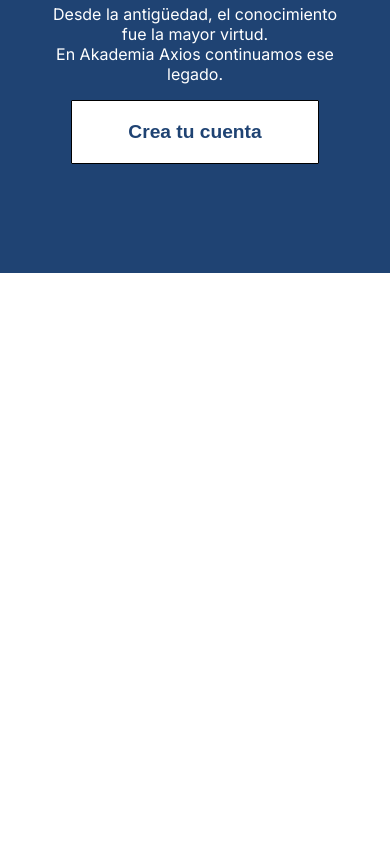
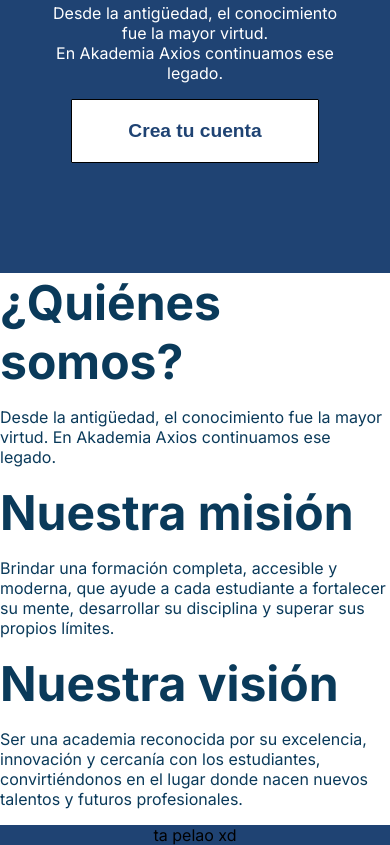
Before and after one commit to ImZeusNC/akademia, a plain HTML site: page index.html in a window 390 px wide. Shown: the part 571-1416 px from the top of the page. Before the commit the page ends 844 px from the top, so only its background shows below. Drawn offline with Linux system fonts and the light colour scheme.

Commit message:
fix responsive hero

```diff
--- a/index.html
+++ b/index.html
@@ -43,17 +43,38 @@
         <article class="portada-titulo">
             <h2>Akademia Axios</h2>
             <p>Desde la antigüedad, el conocimiento fue la mayor virtud.<br>En Akademia Axios continuamos ese legado.</p>
-            <button title="Crea tu cuenta">Crea tu cuenta</button>
+            <button>Crea tu cuenta</button>
           </article>
         <article class="portada-imagen">
           <img src="/logo-akademia.png" alt="Logo de akademia axios">
         </article>
-        <i class='bxr  bx-chevron-down'></i>
+        <i class="bxr bxs-chevron-down bx-beat "></i>
       </section>
+
     </div>
 
+
+
     <main>
-      <section class="informacion" id="quienes-somos"></section>
+      <section class="informacion" id="quienes-somos">
+        <article class="cascada">
+          <div class="cascada-item">
+            <h2>¿Quiénes somos?</h2>
+            <p>Desde la antigüedad, el conocimiento fue la mayor virtud. En Akademia Axios continuamos ese legado.</p>
+          </div>
+          <div class="cascada-item">
+            <h2>Nuestra misión</h2>
+            <p>Brindar una formación completa, accesible y moderna, que ayude a cada estudiante a fortalecer su mente, desarrollar su disciplina y superar sus propios límites.</p>
+          </div>
+          <div class="cascada-item">
+            <h2>Nuestra visión</h2>
+            <p>Ser una academia reconocida por su excelencia, innovación y cercanía con los estudiantes, convirtiéndonos en el lugar donde nacen nuevos talentos y futuros profesionales.</p>
+          </div>
+        </article>
+        <article class="carrusel">
+          ta pelao xd
+        </article>
+      </section>
       <section class="servicios" id="que-ofrecemos"></section>
       <section class="razones" id="por-que-elegirnos"></section>
       <section class="contactar" id="contacto"></section>
--- a/styles.css
+++ b/styles.css
@@ -93,9 +93,12 @@ header {
 .hero {
     background-color: var(--azul-secundario);
     width: 100%;
-    height: 100vh;
+    overflow: hidden;
+    height: auto;
+    min-height: 100vh;
 
     .portada {
+        min-height: 700px;
         padding: 0px 5%;
         display: flex;
         height: 90%;
@@ -145,21 +148,49 @@ header {
             }
         }
 
-        i {
-            font-size: 80px;
-            color: white;
-            position: absolute;
-            left: 50;
-            bottom: 0;
-            padding-bottom: 10px;
-        }
     }
 
 }
 
+/* informaciones */
+
+.informacion {
+    position: relative;
+    display: grid;
+    grid-template-columns: 50% 50%;
+
+    .cascada-item {
+        color: var(--azul-principal);
+
+        h2 {
+            margin: 0;
+            text-align: left;
+            font-size: xxx-large;
+        }
+    }
+
+    .carrusel {
+        background-color: var(--azul-secundario);
+        align-content: center;
+        text-align: center;
+    }
+}
+
+
+
+
 /* media querys */
 
+@media (min-height: 1000px) {
+
+    .hero {
+        min-height: 780px;
+    }
+}
+
 @media (max-width: 1080px) {
+
+    /* header mobile */
 
     header {
         .header-title{
@@ -213,6 +244,8 @@ header {
 
     }
 
+    /* hero mobile */
+
     .hero {
         .portada {
             flex-direction: column-reverse;
@@ -244,10 +277,13 @@ header {
                 }
 
             }
-
-            i {
-                display: none;
-            }
         }
     }
+
+    /* informaciones mobile */
+    .informacion {
+        grid-template-columns: auto;
+        grid-template-rows: auto auto;
+    }
+
 }
```
